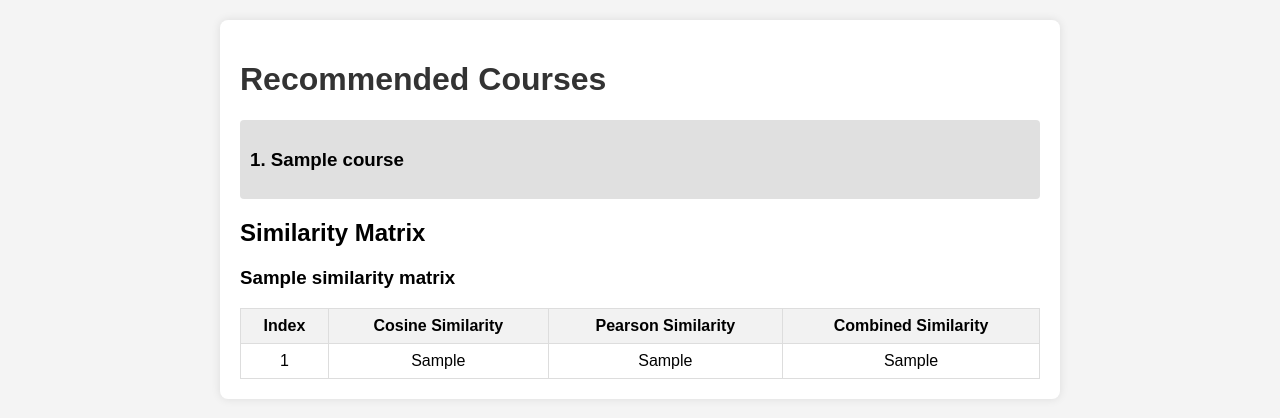
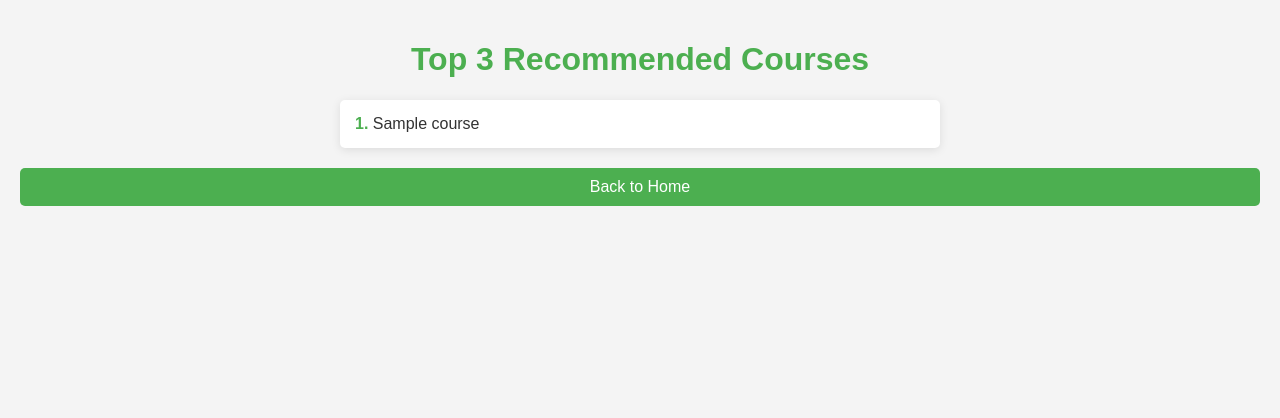
Before and after one commit to sinicoo/Course-Reccomendation-System-using-Pearson-and-Cosine-Similarity, a Flask app: template templates/results.html in a window 1280 px wide. Shown: the top 418 px of the page. Run offline with Flask 3, Linux system fonts and the light colour scheme; the template is opened without the code that fills it: most values are stand-ins (such as "Sample title", 1, 10 or a date in 2020); parts of the project's set-up code (start-up, migrations or seed data) failed here and were passed over; some libraries are stand-ins or nearby versions.

Commit message:
Update results.html

```diff
--- a/templates/results.html
+++ b/templates/results.html
@@ -3,103 +3,81 @@
 <head>
     <meta charset="UTF-8">
     <meta name="viewport" content="width=device-width, initial-scale=1.0">
-    <title>Results</title>
+    <title>Recommended Courses</title>
+    <script src="https://cdn.jsdelivr.net/npm/chart.js"></script>
     <style>
         body {
             font-family: Arial, sans-serif;
             margin: 0;
             padding: 20px;
             background-color: #f4f4f4;
-        }
-        .container {
-            max-width: 800px;
-            margin: 0 auto;
-            padding: 20px;
-            background: #fff;
-            border-radius: 8px;
-            box-shadow: 0 0 10px rgba(0, 0, 0, 0.1);
-        }
-        h1 {
             color: #333;
         }
-        .recommendations {
+
+        h1 {
+            text-align: center;
+            color: #4CAF50;
+        }
+
+        ul {
+            list-style-type: none; /* Remove bullet points */
+            padding: 0;
+            max-width: 600px;
+            margin: auto;
+            background: white;
+            border-radius: 5px;
+            box-shadow: 0 2px 10px rgba(0, 0, 0, 0.1);
+        }
+
+        li {
+            padding: 15px;
+            border-bottom: 1px solid #ddd;
+            transition: background 0.3s;
+        }
+
+        li:last-child {
+            border-bottom: none; /* Remove bottom border for the last item */
+        }
+
+        li:hover {
+            background-color: #e9f5e9; /* Light green on hover */
+        }
+
+        strong {
+            color: #4CAF50; /* Use the same color as the header */
+        }
+
+        a {
+            display: block;
+            text-align: center;
             margin-top: 20px;
+            text-decoration: none;
+            color: white;
+            background-color: #4CAF50; /* Green background */
+            padding: 10px 15px;
+            border-radius: 5px;
+            transition: background 0.3s;
         }
-        .recommendations ul {
-            list-style: none;
-            padding: 0;
-        }
-        .recommendations li {
-            background: #e0e0e0;
-            margin: 10px 0;
-            padding: 10px;
-            border-radius: 4px;
-        }
-        .metrics {
-            margin-top: 20px;
-        }
-        .matrix {
-            margin-top: 20px;
-        }
-        table {
-            width: 100%;
-            border-collapse: collapse;
-        }
-        th, td {
-            border: 1px solid #ddd;
-            padding: 8px;
-            text-align: center;
-        }
-        th {
-            background-color: #f2f2f2;
+
+        a:hover {
+            background-color: #45a049; /* Darker green on hover */
         }
     </style>
 </head>
 <body>
-    <div class="container">
-        <h1>Recommended Courses</h1>
-        <div class="recommendations">
-            <ul>
-                {% for course in recommendations[:3] %}
-                    <li>
-                        <h3>{{ loop.index }}. {{ course.course_name }}</h3>
-                        <!--<p><strong>Clustered Score:</strong> {{ course.clustered_score }}</p>
-                        <h4>Subject Percentiles:</h4>
-                        <ul>
-                            {% for subject, percentile in course.percentiles.items() %}
-                                <li>{{ subject }}: {{ percentile }} percentile</li>
-                            {% endfor %}
-                        </ul>-->
-                    </li>
-                {% endfor %}
-            </ul>
-        </div>
+    <h1>Top 3 Recommended Courses</h1>
+    <ul>
+        {% for course in courses %}
+            <li>
+                <strong>{{ loop.index }}.</strong> {{ course['course_name'] }}
+            </li>
+        {% endfor %}
+    </ul>
 
-        <!-- <h2>Metrics</h2> -->
-        <!-- <p><strong>RMSE:</strong> {{ rmse }}</p> -->
-        <!-- <p><strong>MAE:</strong> {{ mae }}</p> -->
-
-        <h2>Similarity Matrix</h2>
-        {% for sheet_name, matrix in similarity_matrix.items() %}
-            <h3>{{ sheet_name }}</h3>
-            <table border="1">
-                <tr>
-                    <th>Index</th>
-                    <th>Cosine Similarity</th>
-                    <th>Pearson Similarity</th>
-                    <th>Combined Similarity</th>
-                </tr>
-                {% for index, row in matrix.iterrows() %}
-                <tr>
-                    <td>{{ index }}</td>
-                    <td>{{ row['Cosine Similarity'] }}</td>
-                    <td>{{ row['Pearson Similarity'] }}</td>
-                    <td>{{ row['Combined Similarity'] }}</td>
-                </tr>
-                {% endfor %}
-            </table>
-        {% endfor %}
-
-    </div>
+    <a href="{{ url_for('index') }}">Back to Home</a>
+    <script>
+        const studentScores = {{ student_scores | tojson }};
+        const recommendedCourses = {{ courses | tojson }};
+    </script>
 </body>
 </html>
```
